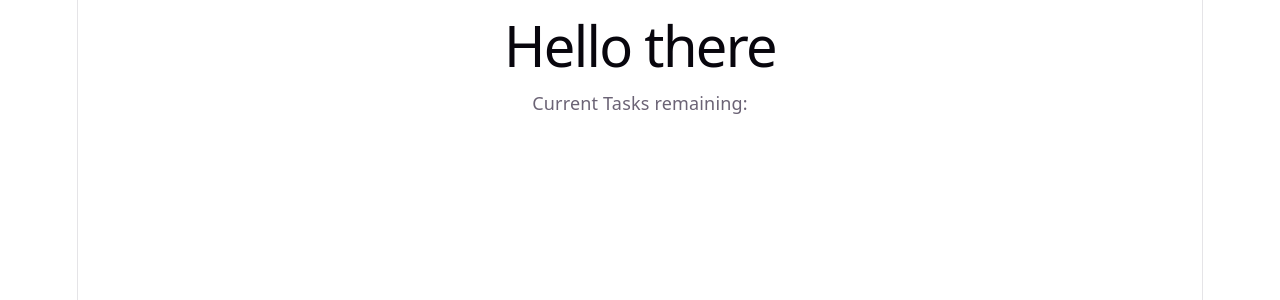
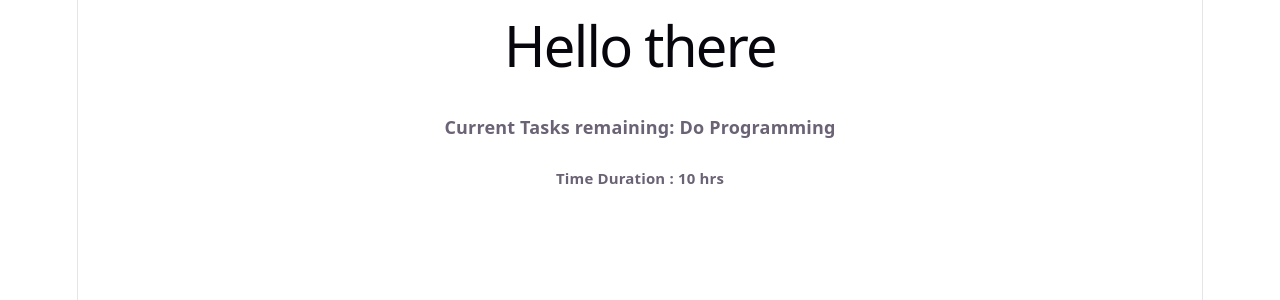
Before and after one commit to asm-saim/v1.my-react-app, a React (Vite) app: page / in a window 1280 px wide. Shown: the top 300 px of the page. Built offline with nearby package versions, Linux system fonts and the light colour scheme.

Commit message:
props pass and read

```diff
--- a/src/App.tsx
+++ b/src/App.tsx
@@ -8,7 +8,7 @@ function App() {
       {/* <Student name="Yamen" roll="35"></Student> */}
       {/* <ProgrammingStat language="JavaScript" experience="10"></ProgrammingStat>
       <ProgrammingStat language="Python" experience="15"></ProgrammingStat> */}
-      <Todo></Todo>
+      <Todo task="Do Programming" time="10 hrs"></Todo>
     </>
   );
 }
--- a/src/Todo.tsx
+++ b/src/Todo.tsx
@@ -1,5 +1,12 @@
-function Todo() {
-  return <div>Current Tasks remaining: </div>;
+function Todo(props) {
+  console.log(props);
+  const { task, time } = props;
+  return (
+    <div>
+      <h4>Current Tasks remaining: {task}</h4>
+      <h5>Time Duration : {time}</h5>
+    </div>
+  );
 }
 
 export default Todo;
```
